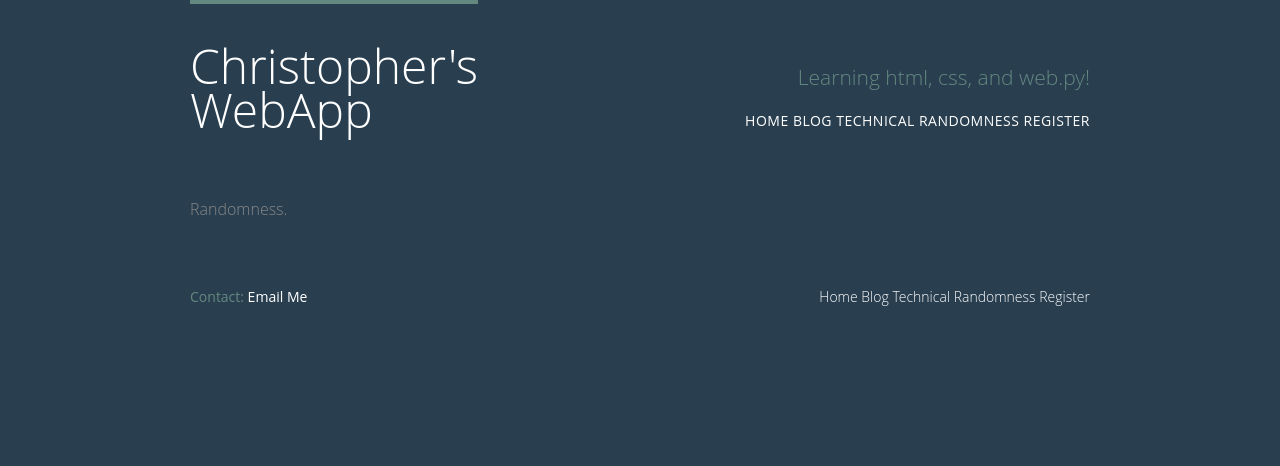
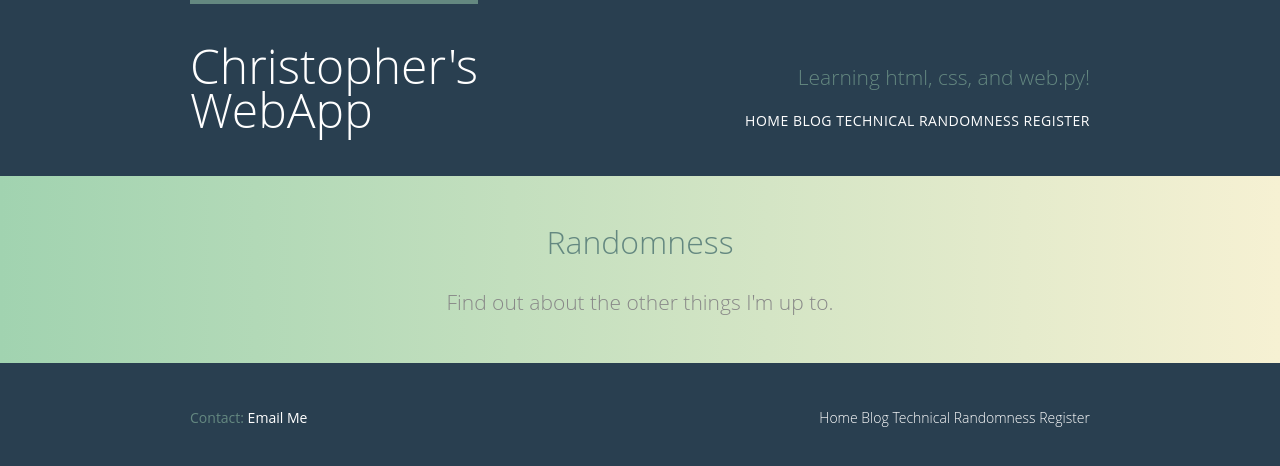
Before and after one commit to cmgrass/chrisGrassLabsSite, a Python web app: template templates/randomness.html in a window 1280 px wide. Shown: the top 466 px of the page. Run offline with Jinja, Linux system fonts and the light colour scheme; the template is opened without the code that fills it, so the values that code supplies are empty.

Commit message:
Added gradient styling to the sub pages.

```diff
--- a/templates/main.css
+++ b/templates/main.css
@@ -103,10 +103,20 @@ This applies the proper resets so that the floated elements are contained.*/
 }
 
 /*----- R O W S -----*/
+.row,
+.row-alt {
+  min-width: 960px;
+}
 .row {
   background: #fff;
-  min-width: 960px;
   padding: 66px 0 44px 0;
+}
+.row-alt {
+  background: #cbe2c1;  /* Default color */
+  background: -webkit-linear-gradient(to right, #a1d3b0, #f6f1d3);
+  background: -moz-linear-gradient(to right, #a1d3b0, #f6f1d3);
+  background: linear-gradient(to right, #a1d3b0, #f6f1d3);
+  padding: 44px 0 22px 0;
 }
 
 /*---- T Y P O G R A P H Y -----*/
@@ -224,7 +234,11 @@ p a {
   font-size: 24px;
 }
 .topContent {
-  margin-top: 22px;
+  text-align: center;
+}
+.topContent p {
+  font-size: 21px;
+  line-height: 33px;
 }
 
 /*----- R E U S A B L E   L A Y O U T -----*/
--- a/templates/randomness.html
+++ b/templates/randomness.html
@@ -21,10 +21,15 @@
             </nav>
         </header>
 
-        <section class="topContent container">
+        <section class="row-alt">
+          <div class="topContent container">
+            <h1>
+              Randomness
+            </h1>
             <p>
-                Randomness.
+              Find out about the other things I'm up to.
             </p>
+          </div>
         </section>
 
         <footer class="primary-footer container group">
```
Also changed, not shown: templates/blog.html (+7 -2 lines), templates/register.html (+7 -2 lines), templates/techResource.html (+7 -2 lines).
